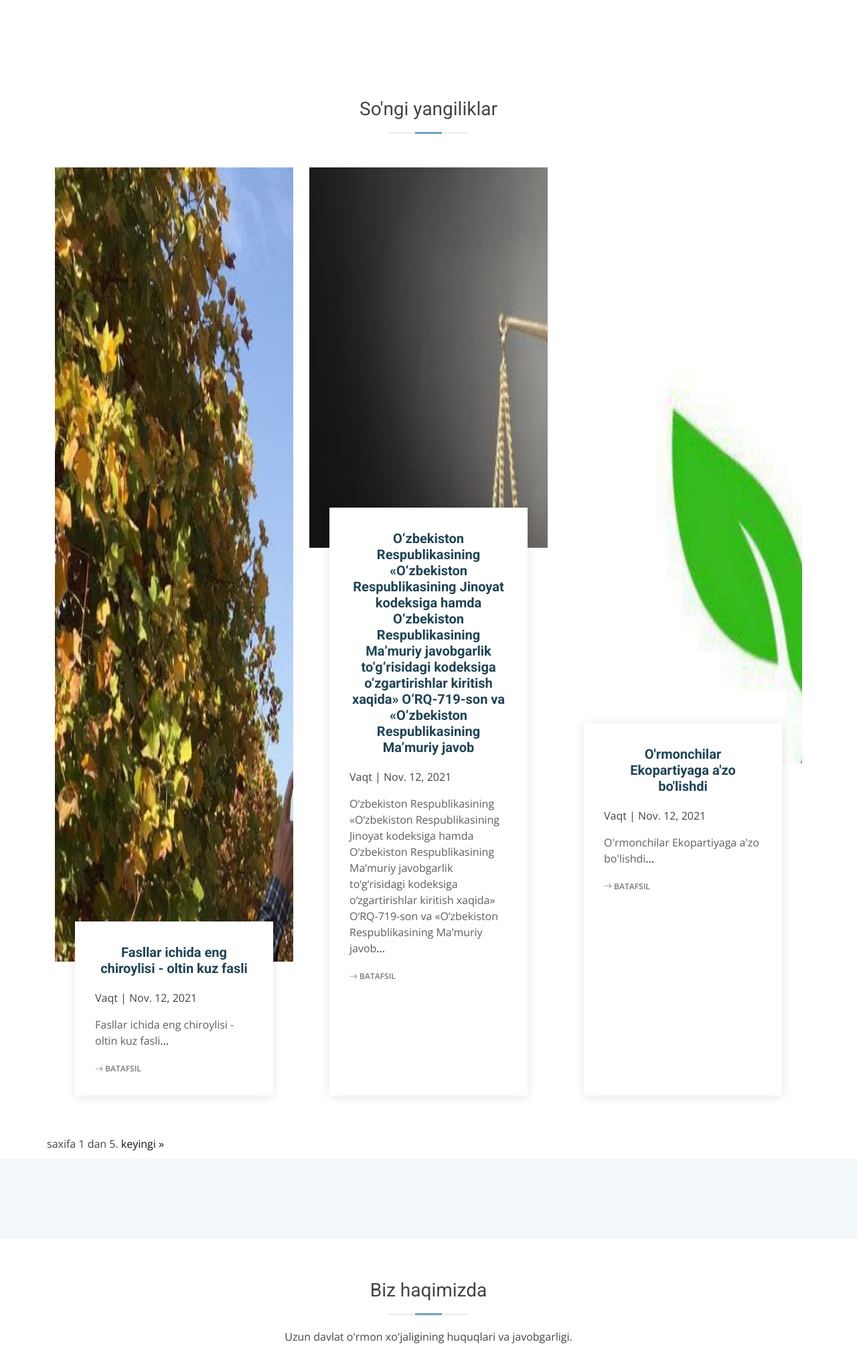
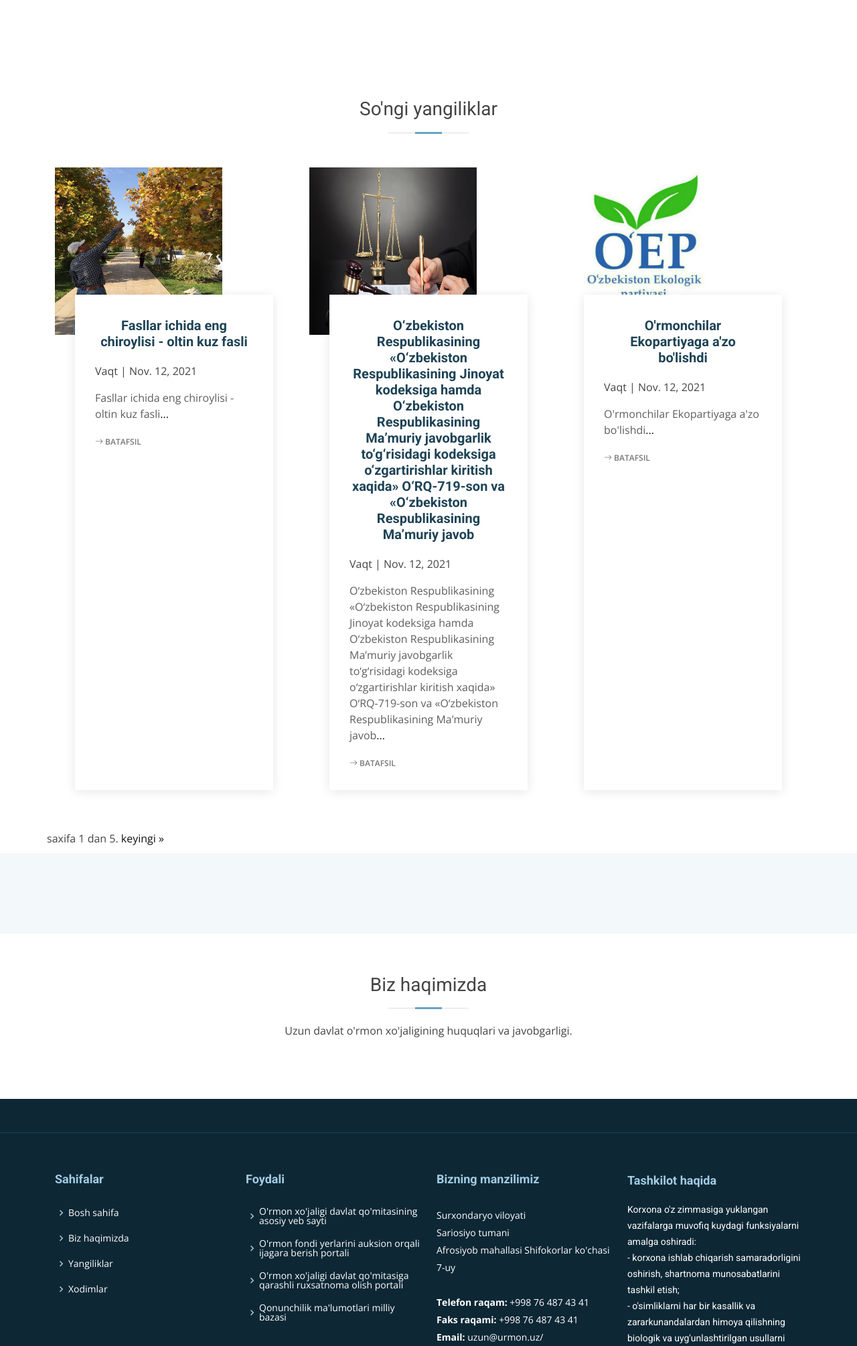
Before and after one commit to Sanjar1996/Uzun, a Django app: page / in a window 1280 px wide. Shown: the part 714-2724 px from the top of the page at 67% size. Run offline with Django 3.2, Linux system fonts and the light colour scheme; data comes from the database, SQL or seed files in the repository; data that the repository does not hold is empty; some libraries are stand-ins or nearby versions.

Commit message:
Update style.css

```diff
--- a/src/static/css/style.css
+++ b/src/static/css/style.css
@@ -1082,8 +1082,8 @@ section {
 }
 
 .service-details .card-img img {
-  width: 250%;
-  height: 250%;
+  width: 250px;
+  height: 250px;
   transition: all 0.3s ease-in-out;
 }
 
```
